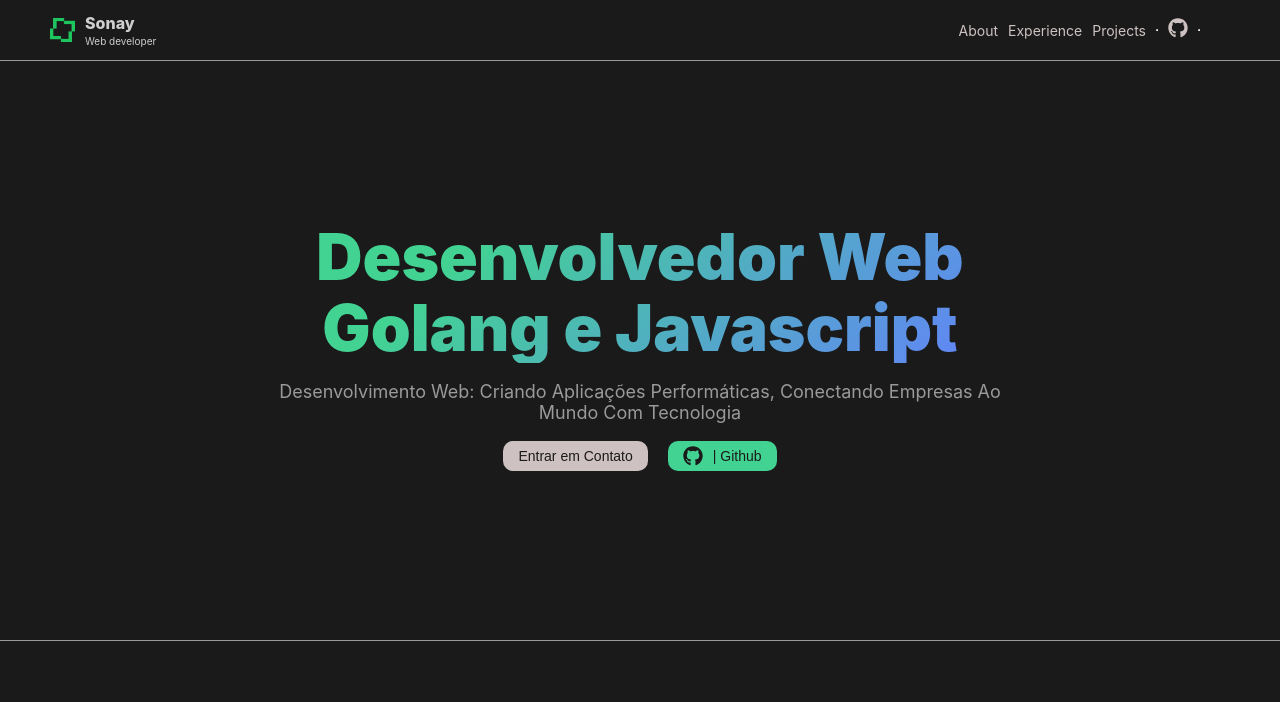
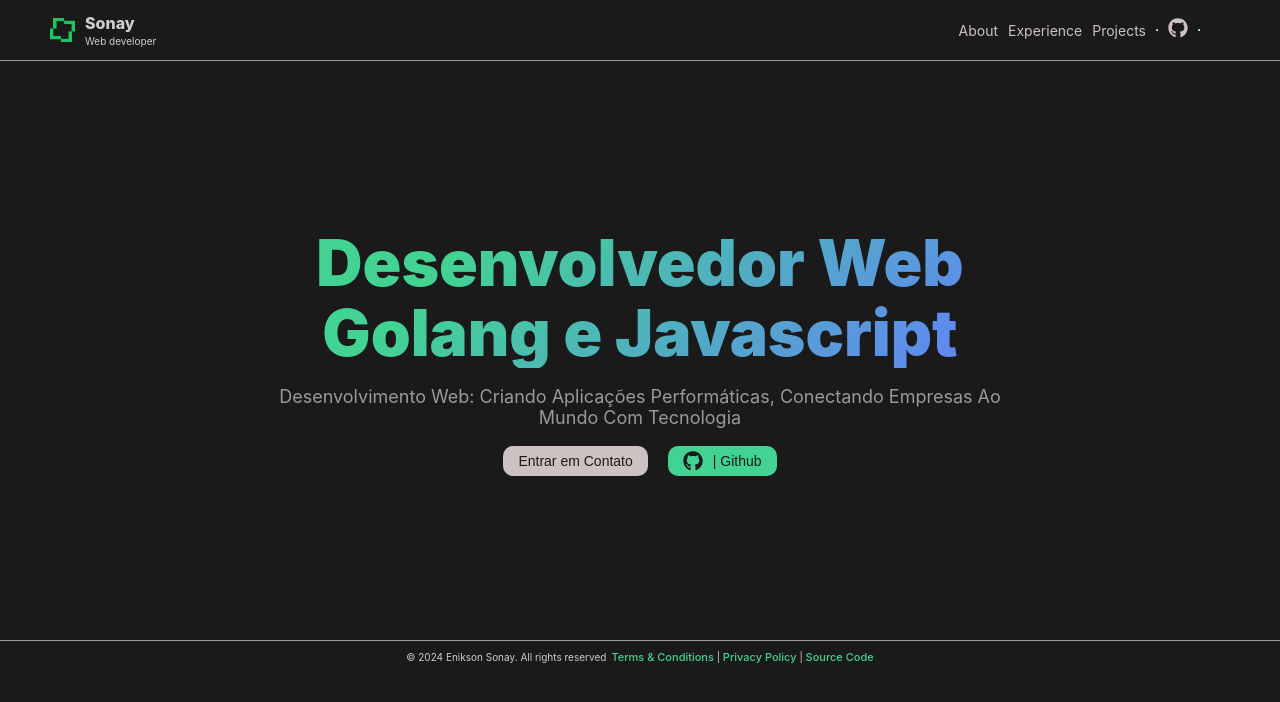
Before and after one commit to Noskine/sonay-tech, a React (Vite) app: page / in a window 1280 px wide. Shown: the top 702 px of the page. Built offline with nearby package versions, Linux system fonts and the light colour scheme; some icons are missing.

Commit message:
fix: footer implementation

```diff
--- a/src/App.tsx
+++ b/src/App.tsx
@@ -1,10 +1,13 @@
 import './app.css'
+import { Footer } from './components/Footer';
 import { Header } from './components/Header/index'
 import { FaGithub } from "react-icons/fa";
+
 function App() {
   return (
     <>
       <Header />
+      <section id="container-home">
         <section id="container-readline">
           <div className="text">
             <h1 className="gradient-green title">
@@ -23,6 +26,8 @@ function App() {
             </section>
           </div>
         </section>
+        <Footer />
+      </section>
     </>
   )
 }
--- /dev/null
+++ b/src/components/Footer/footer.css
@@ -0,0 +1,17 @@
+footer {
+    padding-inline: 5rem;
+    padding-bottom: 1rem;
+    display: flex;
+    align-items: center;
+    justify-content: center;
+    gap: 0.5rem;
+}
+footer nav a {
+    gap: 0.5rem;
+    font-size: 1.1rem;
+    transition: 500ms;
+}
+footer nav a:hover {
+    opacity: 0.6;
+    transition: 500ms;
+}
--- /dev/null
+++ b/src/components/Footer/index.tsx
@@ -0,0 +1,16 @@
+import './footer.css';
+
+export function Footer() {
+  return (
+    <footer>
+      <p>&copy; 2024 Enikson Sonay. All rights reserved</p>
+      <nav>
+        <a href="/">Terms & Conditions</a>
+        <span> | </span>
+        <a href="/">Privacy Policy</a>
+        <span> | </span>
+        <a href="https://github.com/Noskine/sonay-tech">Source Code</a>
+      </nav>
+    </footer>
+  );
+}
--- a/src/index.css
+++ b/src/index.css
@@ -13,6 +13,11 @@
   color: #cecece;
 
   border: var(--c-dark-zinc);
+}
+
+html,
+* {
+  scroll-behavior: smooth;
 }
 
 .gradient-green {
```
Also changed, not shown: src/components/Header/index.tsx (+4 -4 lines), .eslintrc.cjs (deleted). Lines whose indentation alone changed are shown as unchanged.
